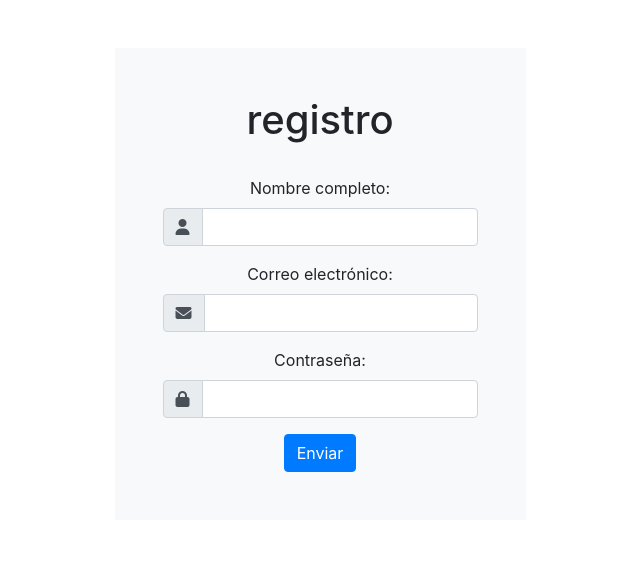
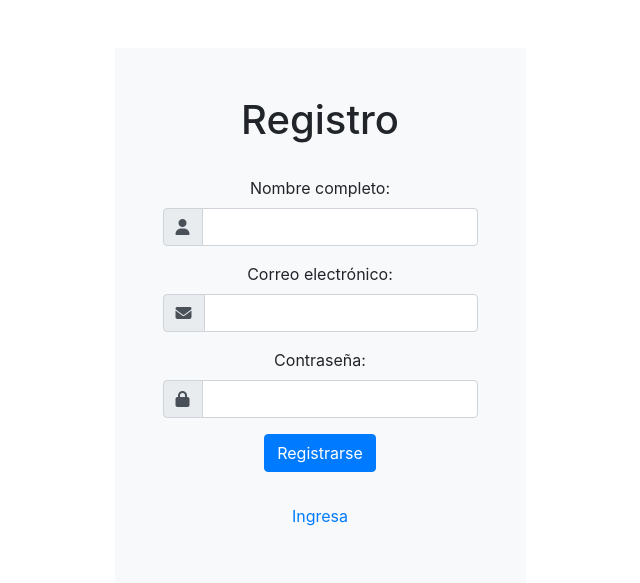
Before and after one commit to MirandaMarti/PanteonSFA, a PHP site: page /vistas/paginas/registro.php in a window 1280 px wide. Shown: the top 583 px of the page, without its empty margins (320-960 px from the left). Run offline with PHP 8.4, Linux system fonts and the light colour scheme; some libraries are stand-ins or nearby versions.

Commit message:
Botón ingresar

```diff
--- a/vistas/paginas/registro.php
+++ b/vistas/paginas/registro.php
@@ -15,7 +15,7 @@ $plantilla -> ctrTraerPlantilla();
 
 		<div class="form-group">
 
-			<h1>registro</h1>
+			<h1>Registro</h1>
 
 			<br>
 
@@ -86,7 +86,11 @@ $plantilla -> ctrTraerPlantilla();
 		?>
 
 
-		<button type="submit" class="btn btn-primary">Enviar</button>
+		<button type="submit" class="btn btn-primary">Registrarse</button>
+
+		<br><br>
+
+		<a class="nav-link" href="../../index.php" class="btn btn-primary"> Ingresa </a>
 
 
 
```
